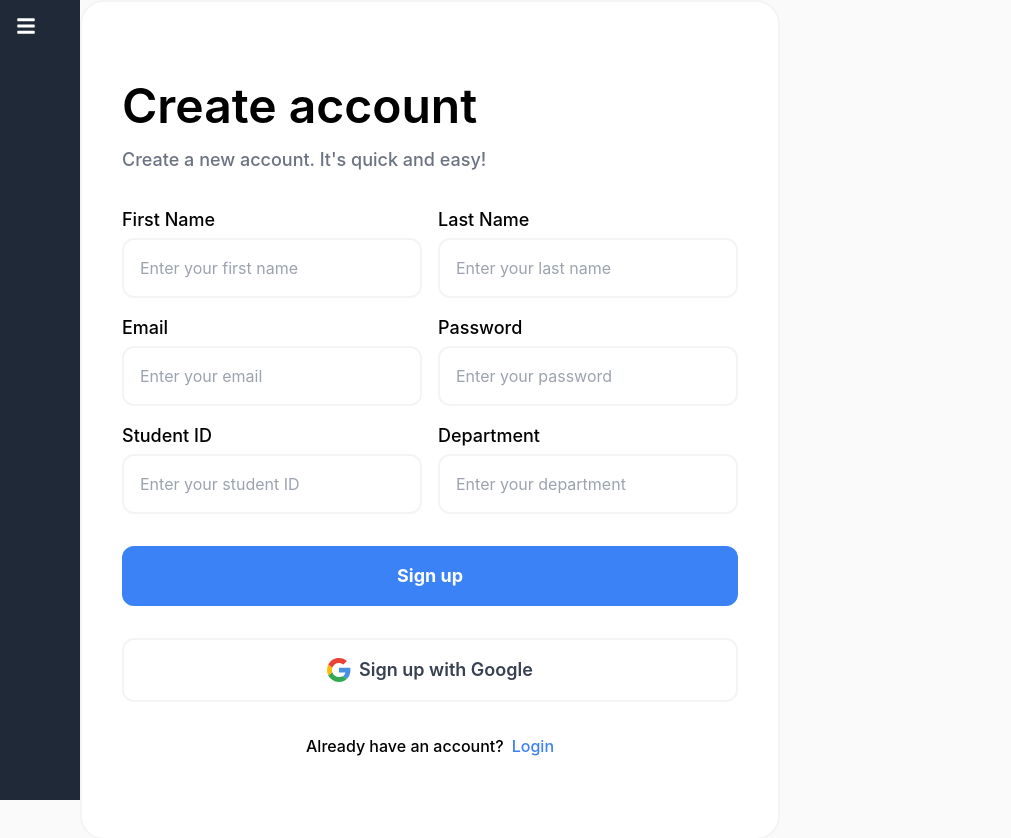
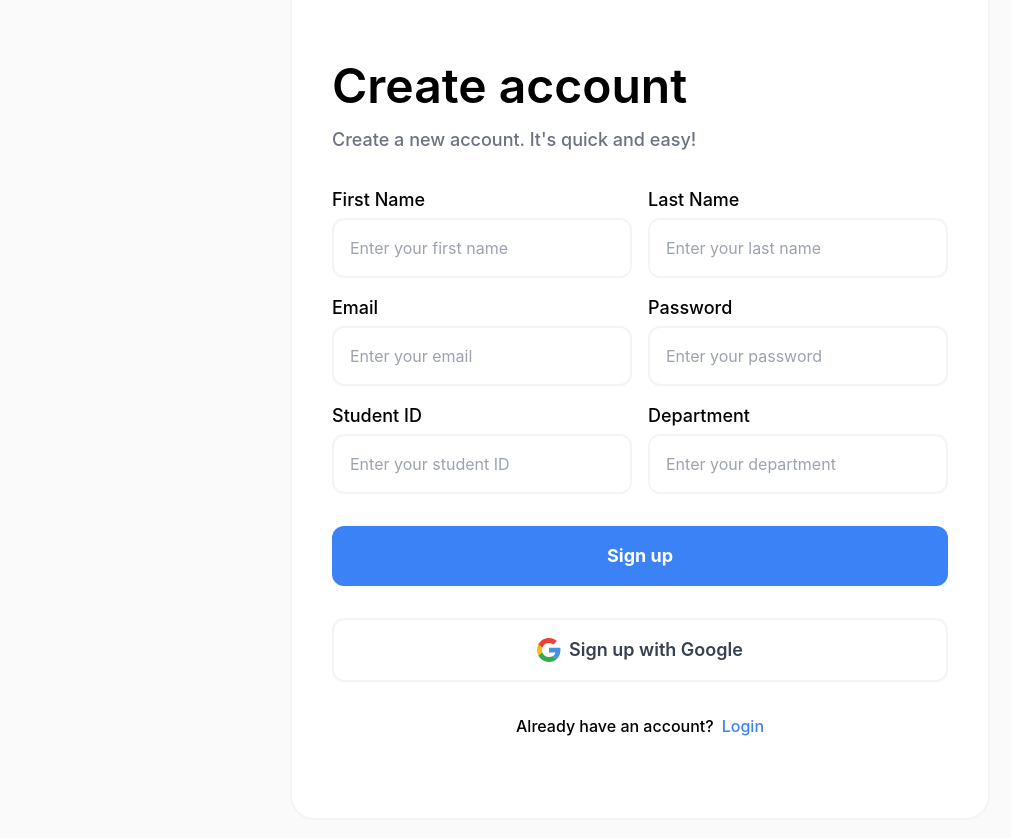
Before and after one commit to gailrayla/CSE480-Project-UGeese, a React (Create React App) app in the folder Desktop/UGeese/frontend/: page /sign-up in a window 1280 px wide. Shown: the whole page, without its empty margins (0-1011 px from the left). Built offline with nearby package versions, Linux system fonts and the light colour scheme.

Commit message:
made changes to app.js layout

```diff
--- a/Desktop/UGeese/frontend/src/App.js
+++ b/Desktop/UGeese/frontend/src/App.js
@@ -1,5 +1,5 @@
 import React, {useState, useEffect, useContext } from 'react';
-import { Routes, Route } from 'react-router-dom';
+import { Routes, Route, useLocation } from 'react-router-dom';
 import SigninForm from './auth/forms/signin';
 import SignUpForm from './auth/forms/signup';
 import Sidebar from './shared/sidebar';
@@ -75,26 +75,41 @@ const Home = () => {
       );
     };
 
+    // Assuming SigninForm and SignUpForm are similar components
+const AuthForm = ({ children }) => {
+  return (
+    <div className="flex items-center justify-center h-screen">
+      {children}
+    </div>
+  );
+};
+
+// Your App component remains mostly unchanged
 function App() {
   const [isSidebarOpen, setSidebarOpen] = useState(false);
 
   const toggleSidebar = () => {
     setSidebarOpen(!isSidebarOpen);
   };
+  const location = useLocation();
+  const isAuthRoute =
+    location.pathname === '/sign-in' || location.pathname === '/sign-up';
 
   return (
     <div>
       <div className={`flex ${isSidebarOpen ? 'sidebar-open' : ''}`}>
-            {/* Render the Sidebar component with the toggleSidebar function */}
-            <Sidebar toggleSidebar={toggleSidebar} isSidebarOpen={isSidebarOpen} />
+        {!isAuthRoute && <Sidebar toggleSidebar={toggleSidebar} isSidebarOpen={isSidebarOpen} />}
 
-            <div className="main-content items-center justify-center h-screen flex-1">
+        <div className="main-content flex-1">
           <Routes>
-                {/* Public routes are login and sign up */}
-                <Route path="/sign-in" element={<SigninForm />} />
-                <Route path="/sign-up" element={<SignUpForm />} />
-
-                {/* Private routes are what we see after sign in */}
+            <Route
+              path="/sign-in"
+              element={<AuthForm><SigninForm /></AuthForm>}
+            />
+            <Route
+              path="/sign-up"
+              element={<AuthForm><SignUpForm /></AuthForm>}
+            />
             <Route path="/home" element={<Home />} />
           </Routes>
         </div>
```
Lines whose indentation alone changed are shown as unchanged.
